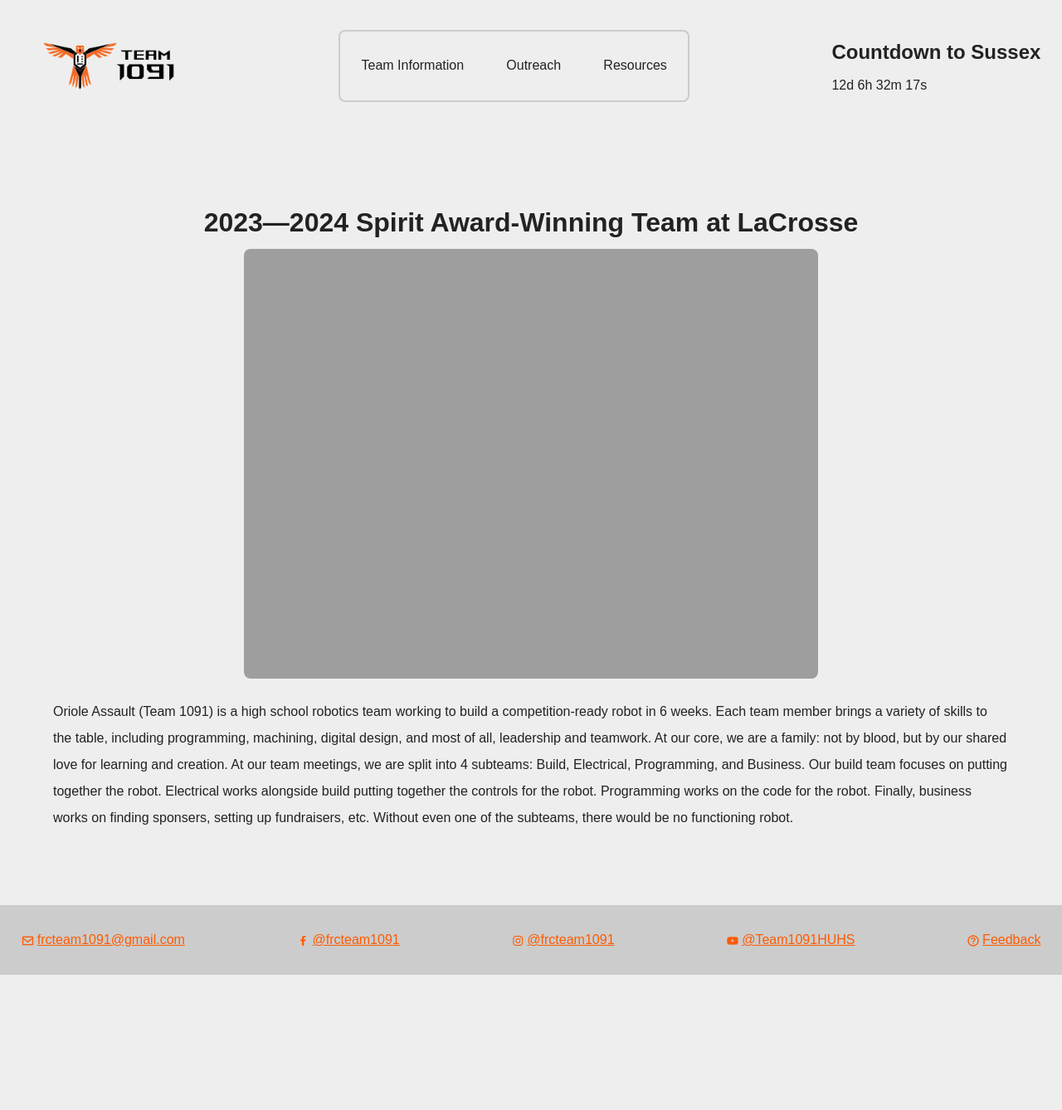
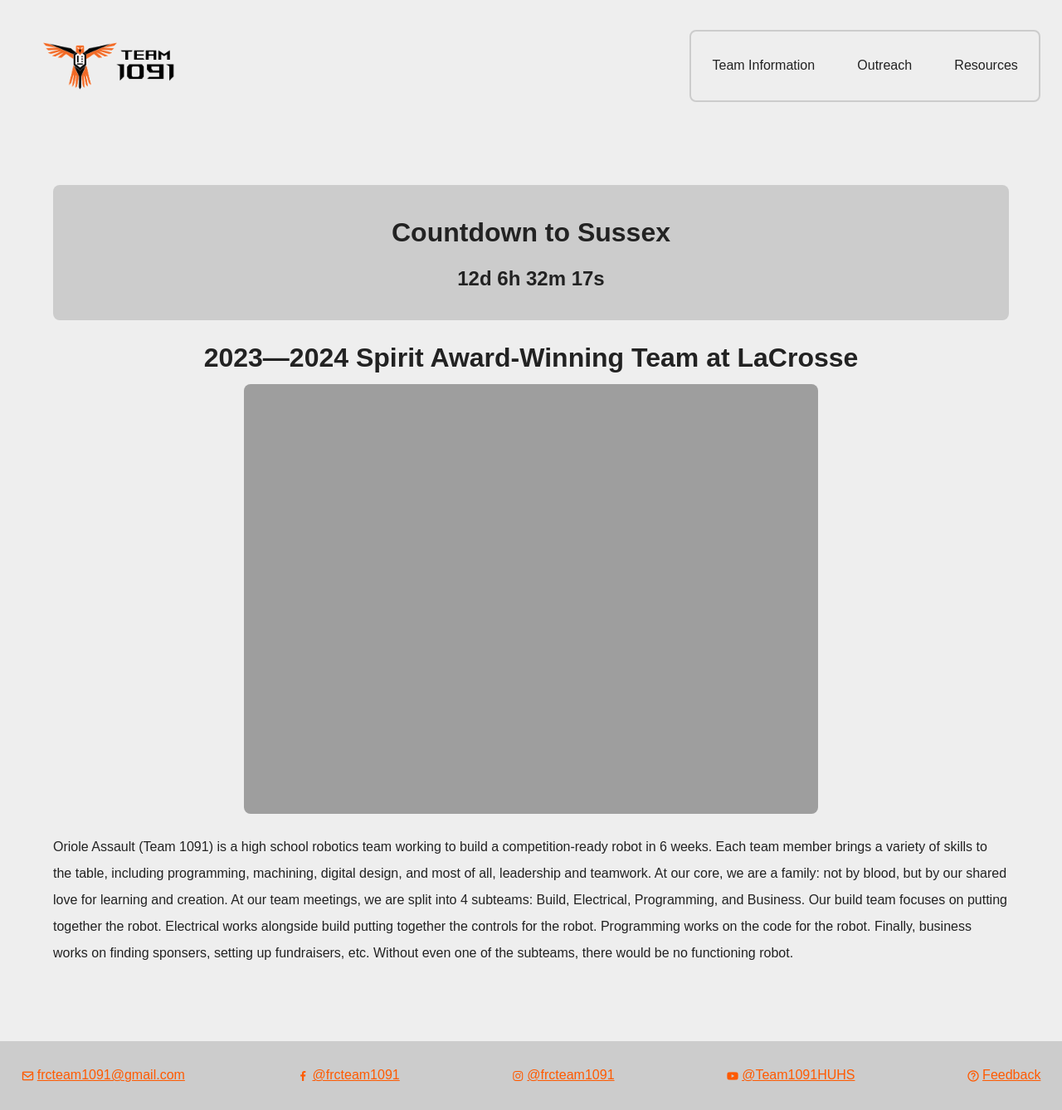
Before and after one commit to Team1091/team1091.github.io, a Jekyll site: the page built from index.html, in a window 1280 px wide. Shown: the whole page at 83% size. Built offline with Jekyll 4.4.1, drawn with Linux system fonts in a browser that asks for light colours; before the commit the page ends 1175 px from its top, so only the background shows below that.

Commit message:
Dropdowns on click, not hover; change sponsor date to 2025; relocate countdown to center of page

```diff
--- a/_layouts/default.html
+++ b/_layouts/default.html
@@ -54,10 +23,11 @@
 		</div>
 		<ul>
 			<li class="dropdown">
-				<a href="/teamInfo" id="navbarDropdown1" role="Button">
+				<label for="teamInfoDropdown">
 					Team Information
-				</a>
-				<ul aria-labelledby="navbarDropdown1">
+				</label>
+				<input type="radio" name="dropdowns" id="teamInfoDropdown">
+				<ul aria-labelledby="teamInfoDropdown">
 					<li><a href="/sponsors">Sponsors</a></li>
 					<li><a href="/calendar">Calendar</a></li>
 					<li><a href="/buildSeason">Build Updates</a></li>
@@ -65,9 +35,10 @@
 				</ul>
 			</li>
 			<li class="dropdown">
-				<a href="/outreach" id="navbarDropdown2" role="Button">
+				<label for="outreachDropdown">
 					Outreach
-				</a>
+				</label>
+				<input type="radio" name="dropdowns" id="outreachDropdown">
 				<ul aria-labelledby="navbarDropdown2">
 					<li><a href="/fll">FLL</a></li>
 					<li><a href="/legoClub">Lego Club</a></li>
@@ -75,10 +46,6 @@
 			</li>
 			<li><a href="/resources">Resources</a></li>
 		</ul>
-		<div class = countDown>
-			<h1>Countdown to Sussex</h1>
-			<div id="timer"></div>
-		</div>
 	</nav>
 	<div class="content-container">
 		{{ content }}
--- a/css/navigation.css
+++ b/css/navigation.css
@@ -13,7 +13,7 @@
     border: 2px solid var(--container);
 }
 
-#main-nav a {
+#main-nav :is(a, label) {
     padding: 2vmax;
     display: block;
     color: var(--fg);
@@ -31,7 +31,7 @@
     border-radius: 0 8px 8px 0;
 }
 
-#main-nav li a:hover {
+#main-nav li :is(label, a):hover {
     background: var(--team-color);
     color: var(--fg);
 }
@@ -43,6 +43,10 @@
 
 .dropdown {
     position: relative;
+}
+
+.dropdown input[type=radio] {
+    display: none;
 }
 
 .dropdown ul {
@@ -58,17 +62,17 @@
     transition-delay: .3s;
 }
 
-.dropdown:hover ul, .dropdown ul:hover {
+input[type=radio]:checked + ul {
     opacity: 1;
     display: flex;
 }
 
 /* More border fixes for dropdowns */
-.dropdown > ul > li:first-child > a {
+.dropdown > ul > li:first-child > :is(label, a) {
     border-radius: 8px 8px 0 0;
 }
 
-.dropdown > ul > li:last-child > a {
+.dropdown > ul > li:last-child > :is(label, a) {
     border-radius: 0 0 8px 8px;
 }
 
--- a/index.html
+++ b/index.html
@@ -10,7 +10,16 @@
 		width: 100%;
 	}
 }
+.countdown {
+	padding: 2vmax;
+	background: var(--container);
+	border-radius: 8px;
+}
 </style>
+<div class="countdown">
+	<h1>Countdown to Sussex</h1>
+	<h2 id="timer"></h2>
+</div>
 <div class="main-image">
 	<h1>2023&mdash;2024 Spirit Award-Winning Team at LaCrosse</h1>
 	<img src="https://www.team1091.com/images/spiritAward2023-2024.jpg" alt="The team winning the 2024 Spirit Award at Seven Rivers" title="Our team after winning the 2024 Spirit Award at seven rivers">
@@ -25,3 +34,5 @@
 	fundraisers, etc. Without even one of the subteams, there would be no functioning robot.
 
 </p>
+
+<script src="/js/countdown.js"></script>
--- /dev/null
+++ b/js/countdown.js
@@ -0,0 +1,20 @@
+const timer = document.getElementById("timer")
+const countDownDate = new Date("Feb 16, 2025 8:00:00").getTime();
+
+let countdown = setInterval(updateCountdown, 1000);
+
+function updateCountdown() {
+    const now = new Date().getTime();
+    const distance = countDownDate - now;
+    const days = Math.floor(distance / (1000 * 60 * 60 * 24));
+    const hours = Math.floor((distance % (1000 * 60 * 60 * 24)) / (1000 * 60 * 60));
+    const minutes = Math.floor((distance % (1000 * 60 * 60)) / (1000 * 60));
+    const seconds = Math.floor((distance % (1000 * 60)) / 1000);
+    timer.innerText = days + "d " + hours + "h " + minutes + "m " + seconds + "s ";
+    if (distance < 0) {
+        clearInterval(countdown);
+        timer.textContent = "IT'S HERE!";
+    }
+}
+
+updateCountdown()
--- a/sponsors.html
+++ b/sponsors.html
@@ -4,7 +4,7 @@
 order: 3
 ---
 For our two competitions and Worlds playoffs, we need $44,000. See our Sponsor tiers! To help STEM growth through Robotics,  become a Sponsor.
-<h1> 2024 Sponsors</h1>
+<h1>2025 Sponsors</h1>
 
 <table>
     <thead>
```
Also changed, not shown: other parts of _layouts/default.html (+0 -31 lines).
